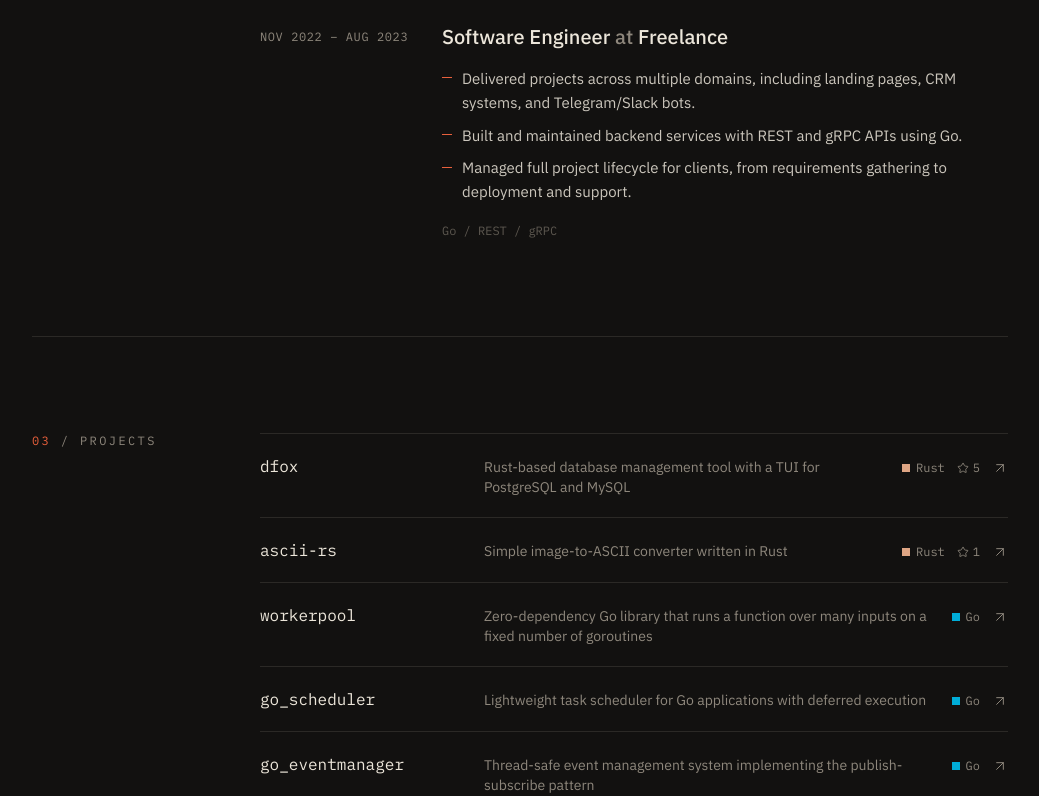
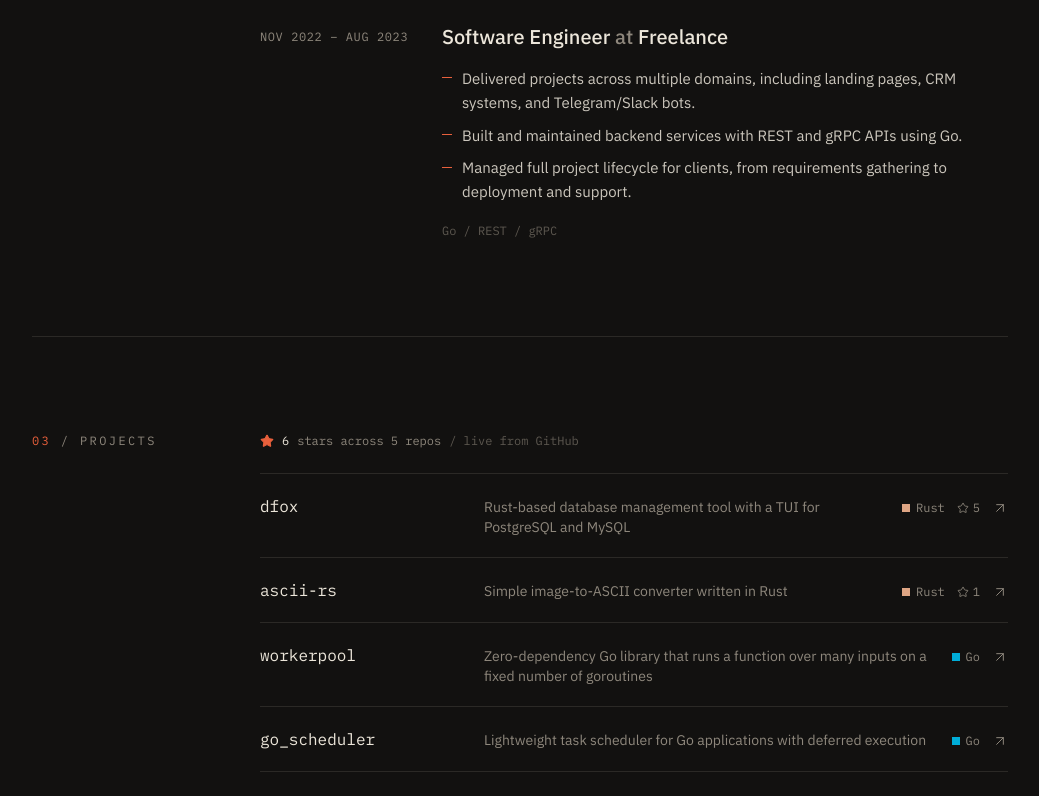
Before and after one commit to 0xataru/personal, a Next.js app: page / in a window 1280 px wide. Shown: the part 2791-3587 px from the top of the page, without its empty margins (120-1159 px from the left). Built offline with nearby package versions, Linux system fonts and the light colour scheme; no server answers.

Commit message:
feat(projects): add stars number from gh

```diff
--- a/src/app/page.tsx
+++ b/src/app/page.tsx
@@ -1,8 +1,10 @@
 import { ArrowUpRight, Download, Mail, Star } from "lucide-react";
 import Portrait from "@/components/Portrait";
+import StarCount from "@/components/StarCount";
 import { GitHubIcon, LinkedInIcon, XIcon } from "@/components/BrandIcons";
 import { experience, links, profile, skills } from "@/data/cv";
 import { featuredProjects } from "@/data/projects";
+import { getStars } from "@/lib/github";
 
 const nav = [
   { href: "#about", label: "about" },
@@ -47,8 +49,14 @@ function Section({
   );
 }
 
-export default function Home() {
+export default async function Home() {
   const siteSkills = skills.filter((g) => g.onSite);
+  const liveStars = await getStars(featuredProjects.map((p) => p.url));
+  const projects = featuredProjects.map((p) => ({
+    ...p,
+    stars: liveStars[p.url] ?? p.stars,
+  }));
+  const totalStars = projects.reduce((sum, p) => sum + (p.stars ?? 0), 0);
 
   return (
     <div className="min-h-screen bg-ink text-paper">
@@ -195,8 +203,16 @@ export default function Home() {
         </Section>
 
         <Section id="projects" index="03" title="Projects">
+          <p className="mb-6 flex items-center gap-2 font-mono text-xs text-muted">
+            <Star className="size-3.5 fill-accent text-accent" strokeWidth={1.75} />
+            <span className="text-paper">
+              <StarCount value={totalStars} />
+            </span>
+            stars across {projects.length} repos
+            <span className="text-faint">/ live from GitHub</span>
+          </p>
           <ul className="border-t border-line">
-            {featuredProjects.map((p) => (
+            {projects.map((p) => (
               <li key={p.title} className="border-b border-line">
                 <a
                   href={p.url}
@@ -218,12 +234,18 @@ export default function Home() {
                       />
                       {p.language}
                     </span>
-                    {p.stars ? (
-                      <span className="inline-flex items-center gap-1">
-                        <Star className="size-3" strokeWidth={1.75} />
-                        {p.stars}
+                    {p.stars !== undefined && (
+                      <span
+                        className="inline-flex items-center gap-1"
+                        title={`${p.stars} ${p.stars === 1 ? "star" : "stars"} on GitHub`}
+                      >
+                        <Star
+                          className="size-3 transition-[fill,color,transform] duration-300 group-hover:rotate-[72deg] group-hover:scale-125 group-hover:fill-accent group-hover:text-accent"
+                          strokeWidth={1.75}
+                        />
+                        <StarCount value={p.stars} />
                       </span>
-                    ) : null}
+                    )}
                     <ArrowUpRight
                       className="size-4 transition-transform group-hover:-translate-y-0.5 group-hover:translate-x-0.5 group-hover:text-accent"
                       strokeWidth={1.5}
--- /dev/null
+++ b/src/components/StarCount.tsx
@@ -0,0 +1,50 @@
+"use client";
+
+import { useEffect, useRef, useState } from "react";
+
+// Counts up from 0 the first time it scrolls into view.
+export default function StarCount({
+  value,
+  duration = 1200,
+}: {
+  value: number;
+  duration?: number;
+}) {
+  const ref = useRef<HTMLSpanElement>(null);
+  const [shown, setShown] = useState(value);
+
+  useEffect(() => {
+    const el = ref.current;
+    if (!el || value === 0) return;
+    if (window.matchMedia("(prefers-reduced-motion: reduce)").matches) return;
+
+    setShown(0);
+    let frame = 0;
+    const io = new IntersectionObserver(
+      ([entry]) => {
+        if (!entry.isIntersecting) return;
+        io.disconnect();
+        const start = performance.now();
+        const tick = (now: number) => {
+          const t = Math.min((now - start) / duration, 1);
+          const eased = 1 - Math.pow(1 - t, 3);
+          setShown(Math.round(eased * value));
+          if (t < 1) frame = requestAnimationFrame(tick);
+        };
+        frame = requestAnimationFrame(tick);
+      },
+      { threshold: 0.6 },
+    );
+    io.observe(el);
+    return () => {
+      io.disconnect();
+      cancelAnimationFrame(frame);
+    };
+  }, [value, duration]);
+
+  return (
+    <span ref={ref} className="tabular-nums">
+      {shown}
+    </span>
+  );
+}
--- a/src/data/cv.ts
+++ b/src/data/cv.ts
@@ -108,7 +108,7 @@ export const experience: ExperienceItem[] = [
     start: "Dec 2024",
     end: "Jan 2026",
     project:
-      "Multi-Tenant B2B SaaS CRM Platform for commerce businesses (10+ tenants, one processing 1,000-1,200 orders/day)",
+      "Multi-Tenant B2B SaaS CRM Platform for commerce businesses (10+ tenants, processing ~12000 orders/day)",
     stack: [
       "Go (Fiber)",
       "Rust (Axum)",
--- /dev/null
+++ b/src/lib/github.ts
@@ -0,0 +1,32 @@
+const API = "https://api.github.com/repos";
+
+// cached by Next and refetched in the background at most once an hour,
+// which keeps us far below the 60 req/h unauthenticated limit
+const REVALIDATE = 3600;
+
+async function fetchStars(repoUrl: string): Promise<number | undefined> {
+  const repo = new URL(repoUrl).pathname.replace(/^\/|\/$/g, "");
+  const token = process.env.GITHUB_TOKEN;
+  try {
+    const res = await fetch(`${API}/${repo}`, {
+      headers: {
+        Accept: "application/vnd.github+json",
+        ...(token && { Authorization: `Bearer ${token}` }),
+      },
+      next: { revalidate: REVALIDATE },
+    });
+    if (!res.ok) return undefined;
+    const data: { stargazers_count?: number } = await res.json();
+    return data.stargazers_count;
+  } catch {
+    return undefined;
+  }
+}
+
+// live star counts keyed by repo url; repos that fail to load are left out
+export async function getStars(urls: string[]) {
+  const counts = await Promise.all(urls.map(fetchStars));
+  return Object.fromEntries(
+    urls.flatMap((u, i) => (counts[i] === undefined ? [] : [[u, counts[i]]])),
+  ) as Record<string, number>;
+}
```
